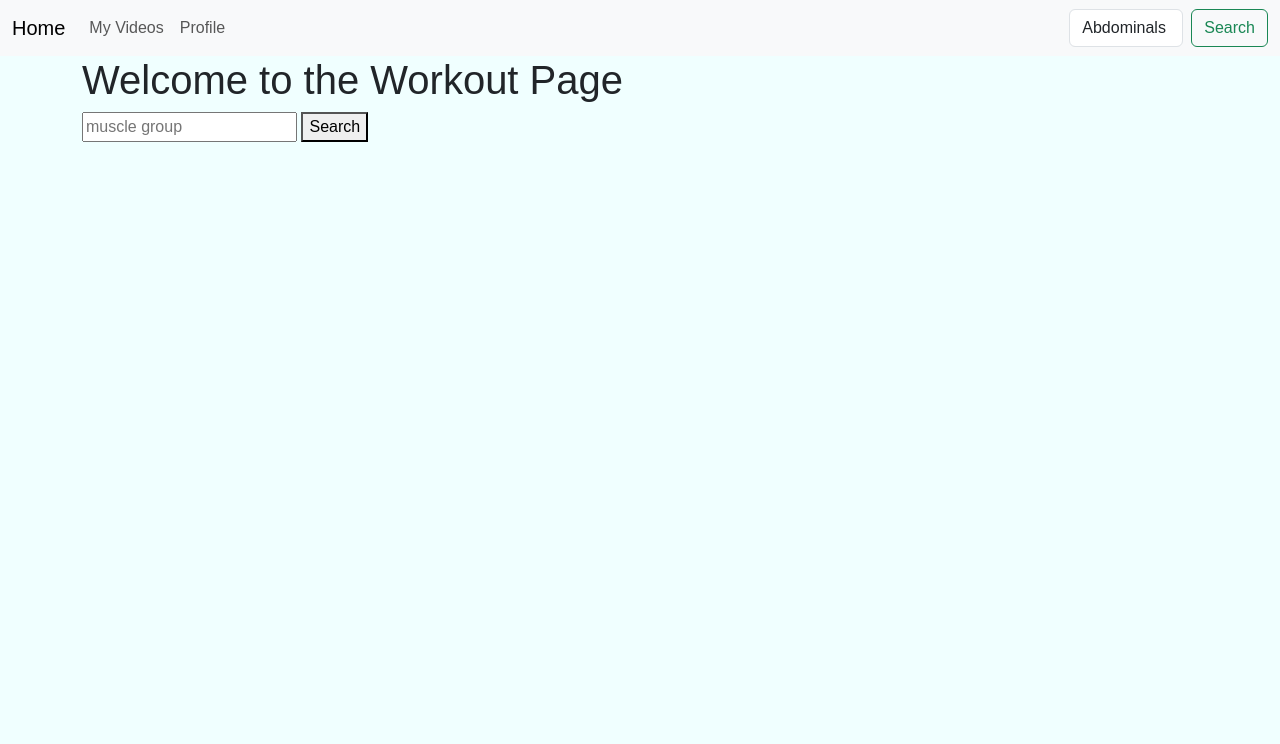
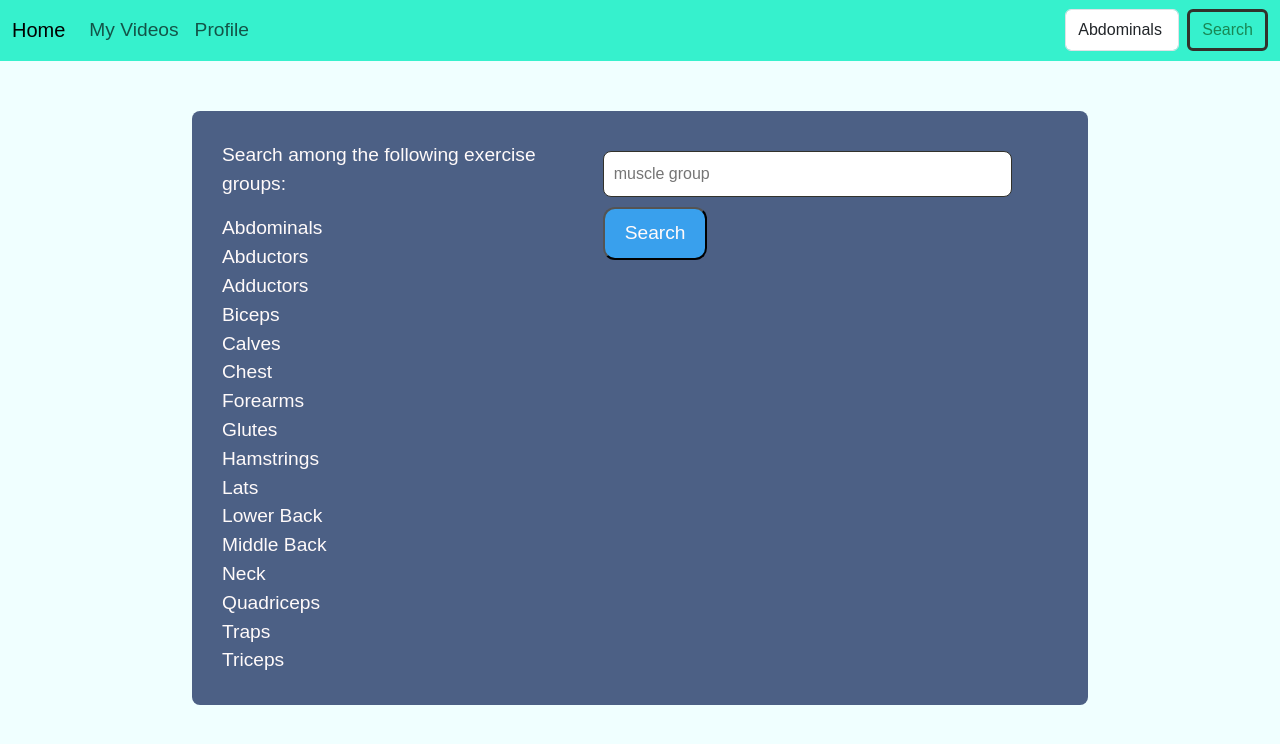
Before and after one commit to bukkicsilla/flask-workout, a Flask app: template templates/index.html in a window 1280 px wide. Shown: the top 744 px of the page. Run offline with Flask 2, Linux system fonts and the light colour scheme; the template is opened without the code that fills it, so the values that code supplies are empty.

Commit message:
exersice groups search

```diff
--- a/app.py
+++ b/app.py
@@ -1,10 +1,17 @@
 from flask import Flask, render_template, jsonify, request, flash
 from models import connect_db, Exercise
 from constants import BASE_URL_WORKOUT
+import app_json
 import requests
+import flask_cors
 
 app = Flask(__name__)
 
+app.add_url_rule('/api/fitness/exercises', view_func=app_json.api_exercise_by_muscle)
+app.add_url_rule('/api/fitness/allexercises', view_func=app_json.show_exercises)
+app.add_url_rule('/api/fitness/videos', view_func=app_json.show_videos)
+
+flask_cors.CORS(app, resources={r"/api/*": {"origins": "*"}})
 app.config["SQLALCHEMY_DATABASE_URI"] = "postgresql:///workout_flask"
 app.config["SQLALCHEMY_TRACK_MODIFICATIONS"] = False
 app.config["SQLALCHEMY_ECHO"] = False
--- a/requirements.txt
+++ b/requirements.txt
@@ -14,3 +14,4 @@ Werkzeug==1.0.1
 Flask-SQLAlchemy==2.4.1
 psycopg2-binary==2.8.4
 SQLAlchemy==1.3.3
+Flask-Cors==4.0.1
--- a/static/script.js
+++ b/static/script.js
@@ -2,5 +2,5 @@ $(document).ready(function () {
   /*setTimeout(function () {
     $("#auto-dismiss-alert").fadeOut();
   }, 5000);*/
-  $("#auto-dismiss-alert").fadeOut(5000);
+  $("#auto-dismiss-alert").fadeOut(10000);
 });
--- a/static/styles.css
+++ b/static/styles.css
@@ -4,7 +4,33 @@ body {
   margin: 0;
   padding: 0;
 }
-
+ul {
+  list-style-type: none;
+  margin: 0;
+  padding: 0;
+}
+#home {
+  background-color: #4c6085;
+  width: 70%;
+  padding: 30px;
+  border-radius: 8px;
+  margin: 50px auto;
+  display: flex;
+  justify-content: space-around;
+}
+#muscle-groups {
+  width: 50%;
+}
+#search-muscle-group {
+  width: 500px;
+}
+input {
+  width: 90%;
+  padding: 10px;
+  margin: 10px 0;
+  border-radius: 8px;
+  border: 1px solid #32322c;
+}
 .msguser {
   background-color: crimson;
   color: snow;
@@ -13,3 +39,32 @@ body {
   border-radius: 8px;
   margin: 0 auto;
 }
+.pencilsnow a,
+li,
+p,
+.btn-search {
+  color: snow;
+  font-size: 1.2rem;
+}
+a {
+  text-decoration: none;
+}
+#navbar-workout {
+  background-color: #36f1cd;
+}
+
+#btn-instructions {
+  border: 3px solid #32322c;
+}
+.form-workout {
+  margin-bottom: 30px;
+}
+.btn-search {
+  background-color: #39a0ed;
+  padding: 10px 20px;
+  border-radius: 12px;
+}
+.btn-search:hover {
+  background-color: azure;
+  color: #39a0ed;
+}
--- a/templates/base.html
+++ b/templates/base.html
@@ -10,21 +10,21 @@
       integrity="sha384-QWTKZyjpPEjISv5WaRU9OFeRpok6YctnYmDr5pNlyT2bRjXh0JMhjY6hW+ALEwIH"
       crossorigin="anonymous"
     />
-    <link
-      rel="stylesheet"
-      href="{{ url_for('static', filename='styles.css')
-    }}"
-    />
     <script
       src="https://cdn.jsdelivr.net/npm/bootstrap@5.3.3/dist/js/bootstrap.bundle.min.js"
       integrity="sha384-YvpcrYf0tY3lHB60NNkmXc5s9fDVZLESaAA55NDzOxhy9GkcIdslK1eN7N6jIeHz"
       crossorigin="anonymous"
     ></script>
     <script src="https://code.jquery.com/jquery-3.6.0.min.js"></script>
+    <link
+      rel="stylesheet"
+      href="{{ url_for('static', filename='styles.css')
+  }}"
+    />
     <script src="{{ url_for('static', filename='script.js') }}" defer></script>
   </head>
   <body>
-    <nav class="navbar navbar-expand-lg bg-body-tertiary">
+    <nav id="navbar-workout" class="navbar navbar-expand-lg">
       <div class="container-fluid">
         <a class="navbar-brand" href="/">Home</a>
         <button
@@ -81,7 +81,11 @@
               placeholder="page number"
               aria-label="Search"
             />-->
-            <button class="btn btn-outline-success" type="submit">
+            <button
+              class="btn btn-outline-success"
+              id="btn-instructions"
+              type="submit"
+            >
               Search
             </button>
           </form>
--- a/templates/exercise.html
+++ b/templates/exercise.html
@@ -7,7 +7,8 @@ content %}
     <div class="accordion-item">
       <h2 class="accordion-header" id="{{heading}}">
         <button
-          class="accordion-button bg-success text-white shadow-none"
+          class="accordion-button text-white shadow-none"
+          style="background-color: #4c6085"
           type="button"
           data-bs-toggle="collapse"
           data-bs-target="#{{collapse}}"
--- a/templates/index.html
+++ b/templates/index.html
@@ -1,13 +1,33 @@
 {% extends 'base.html' %} {% block title %} Exercise {% endblock %} {% block
 content %}
-<div class="container">
-  <h1>Welcome to the Workout Page</h1>
-  <div>
-    <form>
+<div class="container pencilsnow" id="home">
+  <div id="muscle-groups">
+    <p>Search among the following exercise groups:</p>
+    <ul>
+      <li>Abdominals</li>
+      <li>Abductors</li>
+      <li>Adductors</li>
+      <li>Biceps</li>
+      <li>Calves</li>
+      <li>Chest</li>
+      <li>Forearms</li>
+      <li>Glutes</li>
+      <li>Hamstrings</li>
+      <li>Lats</li>
+      <li>Lower Back</li>
+      <li>Middle Back</li>
+      <li>Neck</li>
+      <li>Quadriceps</li>
+      <li>Traps</li>
+      <li>Triceps</li>
+    </ul>
+  </div>
+  <div id="search-muscle-group">
+    <form class="form-workout">
       <input type="text" name="muscle" placeholder="muscle group" />
-      <button type="submit">Search</button>
+      <button type="submit" class="btn-search">Search</button>
     </form>
-    <main>
+    <section class="pencilsnow">
       {% for exercise in exercises %}
       <div>
         <a href="/videos?name={{exercise.name}}">{{ exercise.name }}</a>
@@ -17,7 +37,7 @@ content %}
         <p>{{ video.title }}</p>
       </div>
       {% endfor %} {% endfor %}
-    </main>
+    </section>
   </div>
 </div>
 {% endblock %}
```
Also changed, not shown: app_json.py (added, +42 -0 lines), models.py (+20 -5 lines), seed.py (+8 -8 lines).
